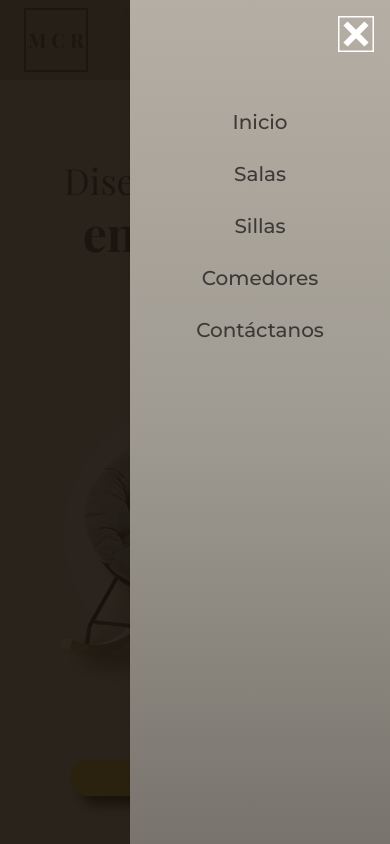
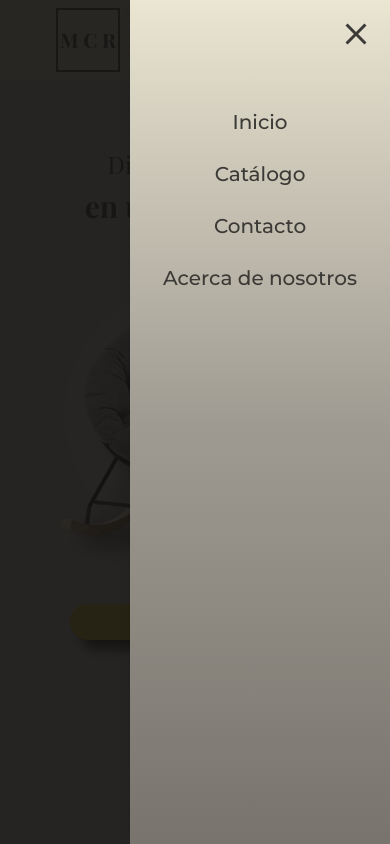
Before and after one commit to B9inzon/mueblescasariver, a Next.js app in the folder front/: page / in a window 390 px wide. Both pictures are taken after a click on the button "Toggle menu". Shown: the top 844 px of the page. Built offline with nearby package versions, Linux system fonts and the light colour scheme; a web font is replaced by a local one.

Commit message:
Some tailwind

```diff
--- a/front/src/components/BurguerMenu.jsx
+++ b/front/src/components/BurguerMenu.jsx
@@ -20,19 +20,19 @@ const BurguerMenu = ({ isOpen, onToggle }) => {
 
       {isOpen && (
         <div
-          className="fixed inset-0 bg-[#19120c] opacity-90 lg:hidden z-50 h-screen"
+          className="fixed inset-0 bg-[#141312] opacity-90 lg:hidden z-50 h-screen"
           onClick={switchMenu}
         ></div>
       )}
 
       <div
-        className={`fixed top-0 right-0 min-h-screen w-2/3 md:w-1/2 bg-gradient-to-b from-[#b4aea4] via-[#a09b92] to-[#78746d] shadow-lg transform ${
+        className={`fixed top-0 right-0 min-h-screen w-2/3 md:w-1/2 bg-gradient-to-b from-[#eae6d2] via-[#a09b92] to-[#78746d] shadow-lg transform ${
           isOpen ? "translate-x-0" : "translate-x-full"
         } transition-transform duration-300 ease-in-out lg:hidden z-60`}
       >
         <div className="flex justify-end p-4">
           <button onClick={switchMenu} aria-label="Close menu">
-            <CloseIcon size={32} color="#ffffff" strokeWidth={2} />
+            <CloseIcon size={32} color="#3c3a36" />
           </button>
         </div>
         <ul className="flex h-full flex-col font-medium items-center space-y-6 text-xl mt-10 text-[#3C3A36] transition">
@@ -42,23 +42,18 @@ const BurguerMenu = ({ isOpen, onToggle }) => {
             </a>
           </li>
           <li>
-            <a href="Salas" onClick={switchMenu}>
-              Salas
+            <a href="/products" onClick={switchMenu}>
+              Catálogo
             </a>
           </li>
           <li>
-            <a href="Salas" onClick={switchMenu}>
-              Sillas
+            <a href="/contact" onClick={switchMenu}>
+              Contacto
             </a>
           </li>
           <li>
-            <a href="Salas" onClick={switchMenu}>
-              Comedores
-            </a>
-          </li>
-          <li>
-            <a href="#Contact" onClick={switchMenu}>
-              Contáctanos
+            <a href="/about" onClick={switchMenu}>
+              Acerca de nosotros
             </a>
           </li>
         </ul>
--- a/front/src/components/Footer.jsx
+++ b/front/src/components/Footer.jsx
@@ -1,28 +1,54 @@
-import React from 'react'
+import React from "react";
+import { InstagramIcon } from "./icons/InstagramIcon";
 
 export const Footer = () => {
   return (
-    <div className="flex flex-col h-[70%] lg:h-[60vh]  py-10 items-center justify-around text-[#3C3A36] leading-10  ">
-        <h1 className='flex font-bold text-xl  h-50 items-center justify-center mb-8 md:text-2xl w-[80%] border-b-2 border-[#3c3836] '>Siguenos en @mueblescasariver</h1>
-        <div className='flex flex-col lg:flex-row w-full text-base lg:text-lg  leading-10 text-center lg:text-start items-center lg:items-start lg:justify-evenly '>
-            <ul className='mb-10'>
-                <li className=' font-semibold  text-xl lg:text-2xl'>Sobre nosotros</li>
-                <li><a href="/about">Quienes somos</a></li>
-                <li><a href="/contact">Contáctanos</a></li>
-                <li><a href="/contact">Vende en Muebles Casa River</a></li>
-            </ul>
-            <ul className='mb-10'>
-                <li className=' font-semibold  text-xl lg:text-2xl'>Productos</li>
-                <li><a href="/products/sala">Sala</a></li>
-                <li><a href="/products/habitacion">Habitación</a></li>
-                <li><a href="/products/decoracion">Decoración</a></li>
-            </ul>
-            <ul className='mb-10'>
-                <li className=' font-semibold  text-xl lg:text-2xl'>Información</li>
-                <li><a href="">Términos y Condiciones</a></li>
-                <li><a href="https://sedeelectronica.sic.gov.co/" target='_blank'>Superintendencia de Industria y Comercio</a></li>
-            </ul>
-        </div>
+    <div className="flex flex-col h-auto lg:h-[70vh]  py-10 items-center justify-around text-[#3C3A36] leading-10  ">
+      <div className="flex flex-col mb-12 h-[30%] justify-center items-center w-full ">
+        <h1 className="flex font-bold text-md   h-auto items-center justify-center mb-8 md:text-2xl w-[80%]  ">
+          Siguenos en @mueblescasariver
+        </h1>
+        <InstagramIcon />
+      </div>
+      <div className="flex flex-col lg:flex-row w-full text-base lg:text-lg  leading-10 text-center lg:text-start items-center lg:items-start lg:justify-evenly ">
+        <ul className="mb-10">
+          <li className=" font-semibold  text-xl lg:text-2xl">
+            Sobre nosotros
+          </li>
+          <li>
+            <a href="/about">Quienes somos</a>
+          </li>
+          <li>
+            <a href="/contact">Contáctanos</a>
+          </li>
+          <li>
+            <a href="/contact">Vende en Muebles Casa River</a>
+          </li>
+        </ul>
+        <ul className="mb-10">
+          <li className=" font-semibold  text-xl lg:text-2xl">Productos</li>
+          <li>
+            <a href="/products/sala">Sala</a>
+          </li>
+          <li>
+            <a href="/products/habitacion">Habitación</a>
+          </li>
+          <li>
+            <a href="/products/decoracion">Decoración</a>
+          </li>
+        </ul>
+        <ul className="mb-10">
+          <li className=" font-semibold  text-xl lg:text-2xl">Información</li>
+          <li>
+            <a href="">Términos y Condiciones</a>
+          </li>
+          <li>
+            <a href="https://sedeelectronica.sic.gov.co/" target="_blank">
+              Superintendencia de Industria y Comercio
+            </a>
+          </li>
+        </ul>
+      </div>
     </div>
-  )
-}
+  );
+};
--- a/front/src/components/Landing.jsx
+++ b/front/src/components/Landing.jsx
@@ -7,18 +7,18 @@ import { LandingAbout } from "./LandingAbout";
 export const Landing = () => {
   return (
     <>
-      <section className="flex flex-col  md:gap-0 lg:gap-0 xl:gap-0 w-full text-[#3c3a36] min-h-screen bg-[#c9c2b7] ">
-        <div className="flex flex-col h-[90vh] gap-10 md:gap-0 lg:gap-0 xl:gap-0 lg:h-[80vh] xl:h-[85vh] lg:flex-row w-full ">
-          <div className="flex items-center justify-center w-full pt-20 pb-10 lg:w-1/2 lg:py-0 lg:h-full ">
-            <h1 className="font-principal w-full max-w-2xl px-6 mt-20 md:mt-16 text-center lg:text-left lg:pl-10 xl:pl-20 text-4xl md:text-5xl lg:text-6xl  ">
+      <section className="flex flex-col gap-10 md:gap-0 lg:gap-0 xl:gap-0 w-full text-[#3c3a36] min-h-screen bg-[#c9c2b7] ">
+        <div className="flex flex-col h-[30%] gap-0 md:gap-0 lg:gap-0 xl:gap-0 lg:h-[80vh] xl:h-[85vh] lg:flex-row w-full  ">
+          <div className="flex items-center justify-center w-full pt-[8vh] pb-10 lg:w-1/2 lg:py-0 lg:h-full ">
+            <h1 className="font-principal w-full max-w-2xl px-6 mt-20 md:mt-16 text-center lg:text-left lg:pl-10 xl:pl-20 text-2xl md:text-5xl lg:text-6xl  ">
               Diseño y calidad{" "}
-              <span className="block mt-2 text-5xl md:text-6xl lg:text-8xl font-bold">
+              <span className="block mt-2 text-3xl md:text-6xl lg:text-8xl font-bold">
                 en un solo lugar
               </span>
             </h1>
           </div>
 
-          <div className="relative flex w-full h-[300px] md:h-[400px] lg:h-full lg:w-1/2 items-center justify-center lg:justify-start">
+          <div className="relative flex w-full h-[40%] md:h-[400px] lg:h-full lg:w-1/2 items-center justify-center lg:justify-start ">
             <div className="absolute z-10 lg:left-30 xl:left-40 ">
               <div className="h-[260px] w-[260px] md:h-[260px] md:w-[260px] lg:h-[300px] lg:w-[300px] xl:h-[370px] xl:w-[370px] rounded-full bg-[#d3cec5]"></div>
             </div>
@@ -37,10 +37,10 @@ export const Landing = () => {
             href="/products"
             target="_blank"
             rel="noopener noreferrer"
-            className="group flex items-center justify-center bg-[#c6ad2e]	 p-1 md:p-3 w-[250px] md:w-[300px] lg:w-[350px]  rounded-4xl gap-4  hover:scale-105 transition-all duration-600 ease-in-out "
+            className=" flex items-center justify-center bg-[#c6ad2e]	 p-1 md:p-3 w-[250px] md:w-[300px] lg:w-[350px]  rounded-4xl gap-4  hover:scale-105 transition-all duration-600 ease-in-out "
             style={{ filter: "drop-shadow(10px 10px 6px #282624)" }}
           >
-            <h3 className="text-[#3c3a36]  font-semibold text-xl md:text-2xl lg:text-3xl group-hover:scale-110 transition-all duration-900 ease-in-out ">
+            <h3 className="text-[#3c3a36]  font-semibold text-xl md:text-2xl lg:text-3xl  transition-all duration-900 ease-in-out ">
               Catálogo
             </h3>
           </a>
@@ -74,7 +74,7 @@ export const Landing = () => {
         </div>
       </section>
       <ContactBanner className=" " />
-      <section className="flex justify-center mb-10 w-full h-screen lg:h-[50vh] bg-[#eae6d2]">
+      <section className="flex justify-center mb-10 w-full h-auto lg:h-[50vh] bg-[#eae6d2]">
         <div className="flex h-full text-[#3c3a36] w-full lg:w-[80%] p-1 flex-col items-center justify-center ">
           <h1 className="font-bold text-3xl lg:text-4xl mb-3 text-center ">
             Muebles Casa River catálogo online
--- a/front/src/components/LandingCategorySection.jsx
+++ b/front/src/components/LandingCategorySection.jsx
@@ -6,10 +6,10 @@ export const LandingCategorySection = ({ name, image, index }) => {
   return (
     <div className=" w-full h-[40vh] md:w-[40%] lg:w-[30%] xl:w-[20%] flex flex-col justify-center overflow-hidden items-center md:rounded-xl bg-red-600">
       <div
-        className="group flex w-full h-full  md:rounded-md items-end  justify-center pb-20 scale-125  grayscale-100 hover:grayscale-25 bg-cover bg-center hover:scale-105 transition-all duration-600 ease-in-out "
+        className="group flex w-full h-full  md:rounded-md items-center lg:items-end  justify-center lg:pb-20 scale-125 grayscale-50  lg:grayscale-100 hover:grayscale-25 bg-cover bg-center hover:scale-105 transition-all duration-600 ease-in-out "
         style={{ backgroundImage: `url(${image})`}}
         >
-        <h2 className="bg-[#eeece9]/50 text-[#3c3a36] p-2 rounded-md font-bold text-xl xl:text-3xl  text-center group-hover:scale-[140%] transition-all duration-600 ease-in-out">
+        <h2 className="bg-[#eeece9] lg:bg-[#eeece9]/50 text-[#3c3a36] p-2 rounded-md font-bold text-xl xl:text-3xl  text-center group-hover:scale-[140%] transition-all duration-600 ease-in-out">
           {name}
         </h2>
       </div>
--- a/front/src/components/Navigation.jsx
+++ b/front/src/components/Navigation.jsx
@@ -39,7 +39,7 @@ export const Navigation = () => {
 
   return (
     <div
-      className={`flex flex-row w-full h-20 lg:h-32 px-6 py-4 md:py-6 lg:py-8 items-center justify-between fixed top-0 left-0 right-0 z-50 bg-[#463c2d]/30 backdrop-blur-lg text-[#3C3A36] transition duration-700 ${
+      className={`flex flex-row w-full h-20 lg:h-32 px-14 py-4 md:py-6 lg:py-8 items-center justify-between fixed top-0 left-0 right-0 z-50 bg-[#eae6d2]/40 backdrop-blur-lg text-[#3C3A36] transition duration-700 ${
         showNavbar ? "translate-y-0 " : "-translate-y-full "
       } `}
     >
@@ -47,7 +47,7 @@ export const Navigation = () => {
         <Logo />
       </Link>
       <nav className="">
-        <ul className="hidden lg:flex flex-row gap-10 text-lg font-medium">
+        <ul className="hidden lg:flex flex-row gap-10 text-lg font-semibold">
           <li>
             <a href="/">Inicio</a>
           </li>
--- a/front/src/components/icons/CloseIcon.jsx
+++ b/front/src/components/icons/CloseIcon.jsx
@@ -10,7 +10,7 @@ export const CloseIcon = ({ width = 24, height = 24, color = "#3c3a36" }) => {
         viewBox="0 0 24 24"
         fill={color}
         stroke={color}
-        strokeWidth="2"
+        strokeWidth="0"
         className="w-9 h-9"
       >
         <path fill="none" d="M0 0h24v24H0z"></path>
--- a/front/src/components/icons/InstagramIcon.jsx
+++ b/front/src/components/icons/InstagramIcon.jsx
@@ -0,0 +1,24 @@
+import React from "react";
+
+export const InstagramIcon = ({
+  width = 24,
+  height = 24,
+  color = "#3c3a36",
+}) => {
+  return (
+    <>
+      <svg
+        xmlns="http://www.w3.org/2000/svg"
+        width={width}
+        height={height}
+        viewBox="0 0 448 512"
+        fill={color}
+        stroke={color}
+        strokeWidth="0"
+        className="w-6 h-6 md:w-8 md:h-8 lg:w-10 lg:h-10 "
+      >
+        <path d="M224.1 141c-63.6 0-114.9 51.3-114.9 114.9s51.3 114.9 114.9 114.9S339 319.5 339 255.9 287.7 141 224.1 141zm0 189.6c-41.1 0-74.7-33.5-74.7-74.7s33.5-74.7 74.7-74.7 74.7 33.5 74.7 74.7-33.6 74.7-74.7 74.7zm146.4-194.3c0 14.9-12 26.8-26.8 26.8-14.9 0-26.8-12-26.8-26.8s12-26.8 26.8-26.8 26.8 12 26.8 26.8zm76.1 27.2c-1.7-35.9-9.9-67.7-36.2-93.9-26.2-26.2-58-34.4-93.9-36.2-37-2.1-147.9-2.1-184.9 0-35.8 1.7-67.6 9.9-93.9 36.1s-34.4 58-36.2 93.9c-2.1 37-2.1 147.9 0 184.9 1.7 35.9 9.9 67.7 36.2 93.9s58 34.4 93.9 36.2c37 2.1 147.9 2.1 184.9 0 35.9-1.7 67.7-9.9 93.9-36.2 26.2-26.2 34.4-58 36.2-93.9 2.1-37 2.1-147.8 0-184.8zM398.8 388c-7.8 19.6-22.9 34.7-42.6 42.6-29.5 11.7-99.5 9-132.1 9s-102.7 2.6-132.1-9c-19.6-7.8-34.7-22.9-42.6-42.6-11.7-29.5-9-99.5-9-132.1s-2.6-102.7 9-132.1c7.8-19.6 22.9-34.7 42.6-42.6 29.5-11.7 99.5-9 132.1-9s102.7-2.6 132.1 9c19.6 7.8 34.7 22.9 42.6 42.6 11.7 29.5 9 99.5 9 132.1s2.7 102.7-9 132.1z"></path>
+      </svg>
+    </>
+  );
+};
```
